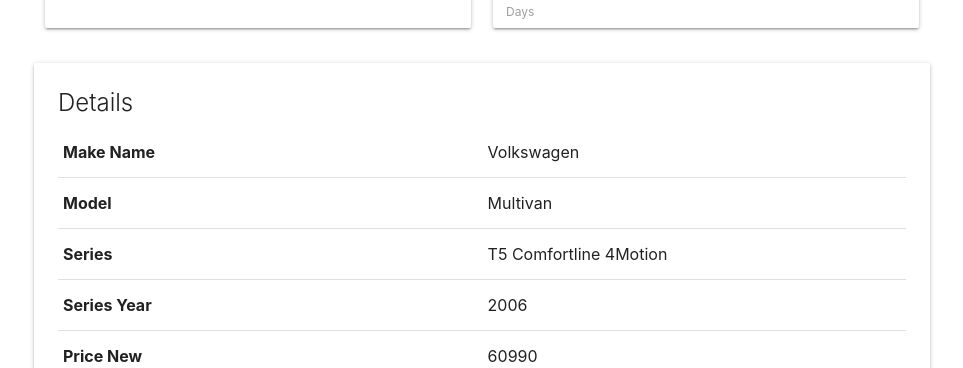
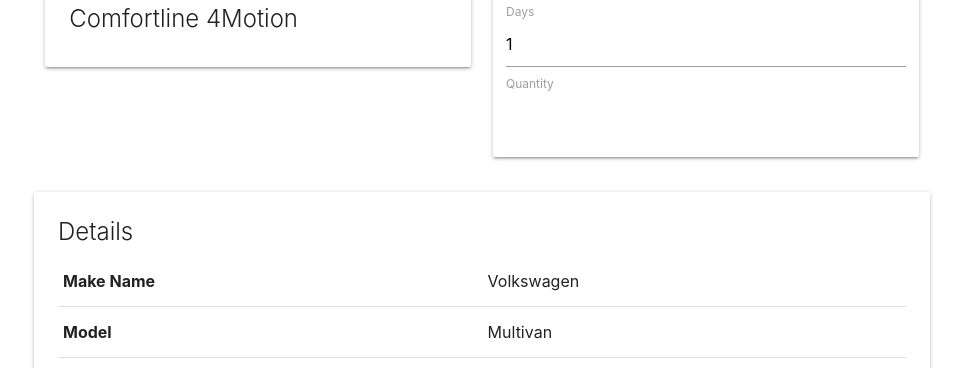
Before and after one commit to death667b/ICJK, a Django app: page /commercial/14927 in a window 1280 px wide. Shown: the part 444-812 px from the top of the page, without its empty margins (158-1121 px from the left). Run offline with Django 3.2, Linux system fonts and the light colour scheme; data comes from the database, SQL or seed files in the repository.

Commit message:
More bugfixes and commercial / personal split Fixed NULL cars being displayed in the search results Split cars returned by the search by personal and commercial finishing Added ability to specify both quantity, and days to rent a commercial vehicle

```diff
--- a/ICJK/Home/templates/Home/car.html
+++ b/ICJK/Home/templates/Home/car.html
@@ -19,7 +19,7 @@
       <div class='container'>
          <div class="row">
             <div class="col s6">
-               <div class="card white medium">
+               <div class="card white tall">
                   <div class="card-image">
                      <img src="https://upload.wikimedia.org/wikipedia/commons/thumb/e/ec/Ic_directions_car_48px.svg/72px-Ic_directions_car_48px.svg.png">
                   </div>
@@ -29,7 +29,7 @@
                </div>
             </div>
             <div class="col s6">
-               <div class="card white medium">
+               <div class="card white tall">
                   <div class="card-content">
                      <span class="card-title">Locations</span>
                      <div class="divider"></div>
@@ -67,9 +67,10 @@
                             <script type="text/javascript">
                                 function get_quote(){
                                     let multiplier = {{ pricemultiplier }};
-                                    let input = document.getElementById("rental_quote");
+                                    let days = document.getElementById("rental_days").value;
+                                    let quantity = document.getElementById("rental_quantity").value;
                                     let output = document.getElementById("quote_result");
-                                    output.innerHTML = "$" + Math.round(input.value * multiplier);
+                                    output.innerHTML = "$" + Math.round(days * quantity * multiplier);
                                 }
                             </script>
                                     <div class="row">
@@ -77,13 +78,15 @@
                                     </div>
                                     <div class="row">
                                         <div class="center-align col s12">
-                                            <h6 id="quote_result"> Pick a time </h6>
+                                            <h6 id="quote_result"> Pick a time and quantity </h6>
                                         </div>
                                     </div>
                                     <div class="row">
                                         <div class="col s12">
-                                            <input id="rental_quote" type="number" name="rental_quote" min="1" value="1">
-                                            <label for="rental_quote">Days</label>
+                                            <input id="rental_days" type="number" name="rental_days" min="1" value="1">
+                                            <label for="rental_days">Days</label>
+                                            <input id="rental_quantity" type="number" name="rental_quantity" min="1" value="1">
+                                            <label for="rental_quantity">Quantity</label>
                                         </div>
                                     </div>
 
--- a/ICJK/Home/views.py
+++ b/ICJK/Home/views.py
@@ -21,7 +21,7 @@ def search_view(request, viewtype):
 
 
     query_result = []
-    db_query = Q()
+    db_query = Q(~Q(make_name__icontains="null") & ~Q(model__icontains="null"))
     if query is not None and query is not '':
         query_words = query.split()
         print(query_words)
@@ -62,6 +62,12 @@ def search_view(request, viewtype):
         db_query &= Q(series_year = year)
         model_query &= Q(series_year = year)
 
+    #commercial / personal filter
+    if viewtype == "commercial":
+        db_query &= Q(model__icontains="VAN")
+    elif viewtype == "personal":
+        db_query &= ~Q(model__icontains="VAN")
+
     query_set = Car.objects.filter(db_query).order_by('make_name', 'model', 'series')
 
     query_result = [
```
